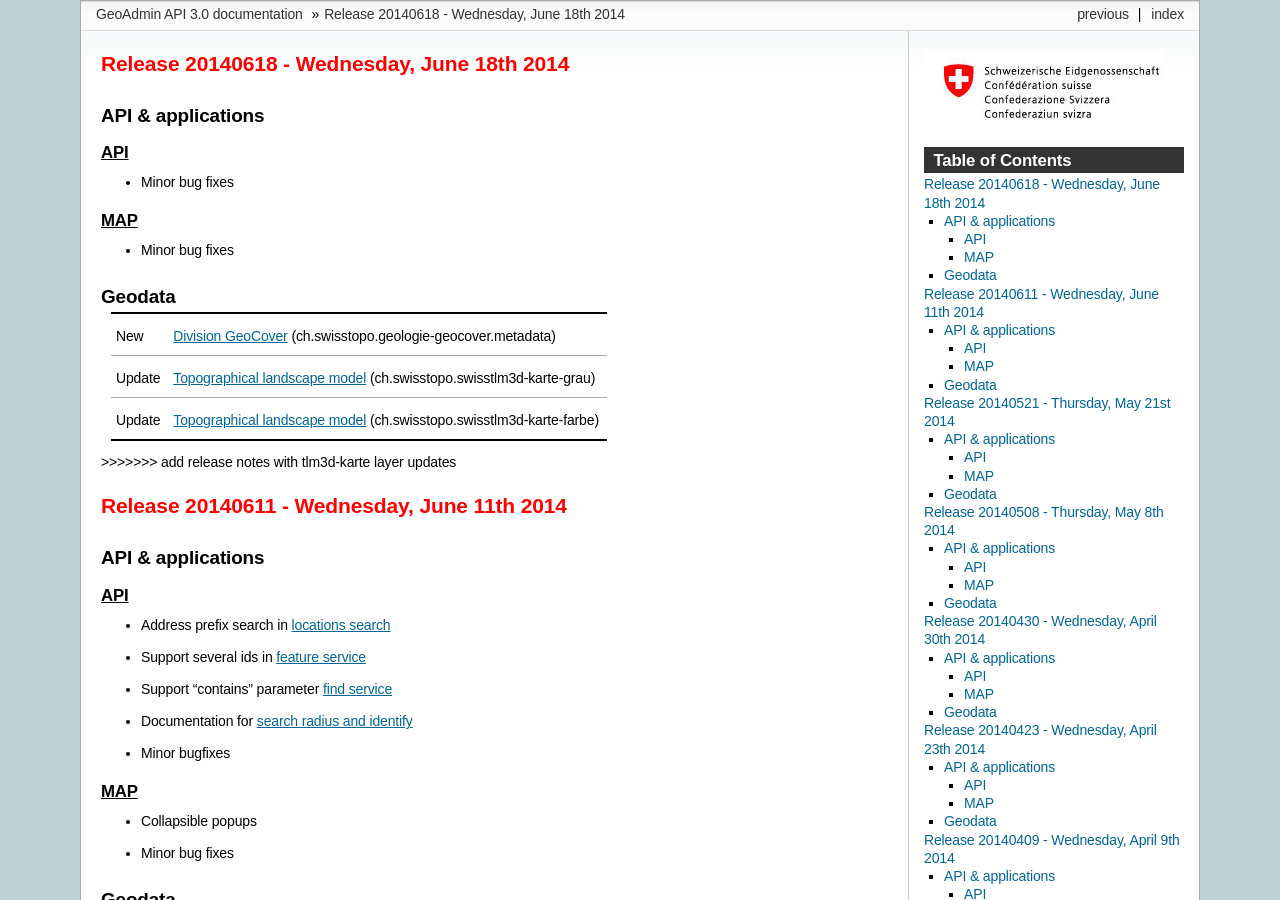
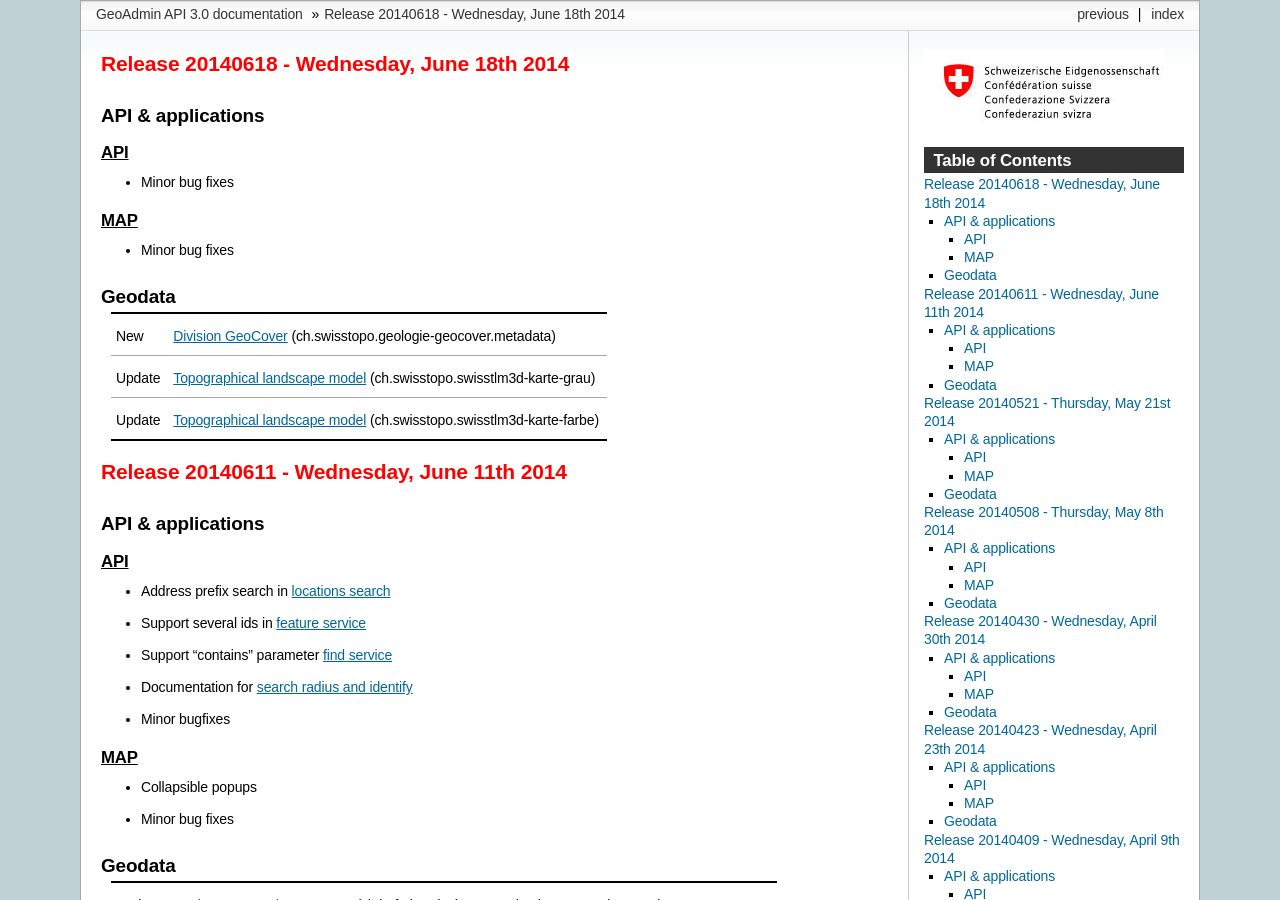
Before and after one commit to swisstopo-test/doc-chsdi3, a Sphinx documentation site: the page built from source/releasenotes/index.rst, in a window 1280 px wide and 900 px high. Built offline with Sphinx 7.4.7, drawn with Linux system fonts in a browser that asks for light colours.

Commit message:
Fix typo

```diff
--- a/source/releasenotes/index.rst
+++ b/source/releasenotes/index.rst
@@ -23,7 +23,6 @@ Geodata
 +--------+----------------------------------------------------------------------------------------------------------------------------------------------------------+
 | Update | `Topographical landscape model <//map.geo.admin.ch/?layers=ch.swisstopo.swisstlm3d-karte-farbe>`__ (ch.swisstopo.swisstlm3d-karte-farbe)                 |
 +--------+----------------------------------------------------------------------------------------------------------------------------------------------------------+
->>>>>>> add release notes with tlm3d-karte layer updates
 
 Release 20140611 - Wednesday, June 11th 2014
 ============================================
```
